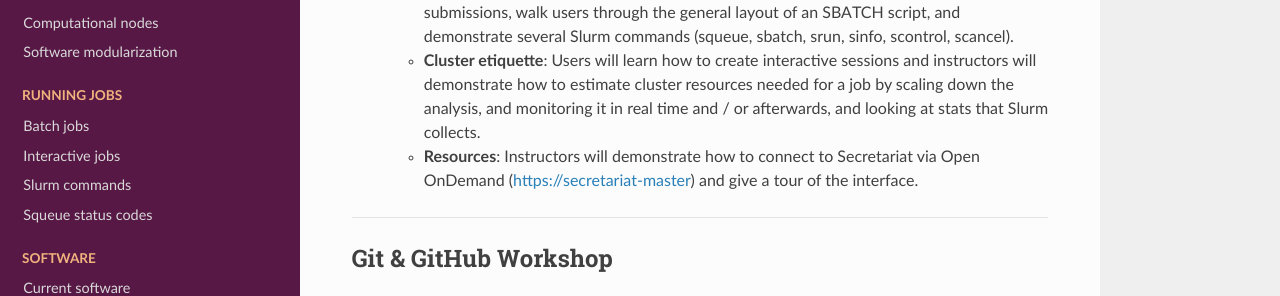
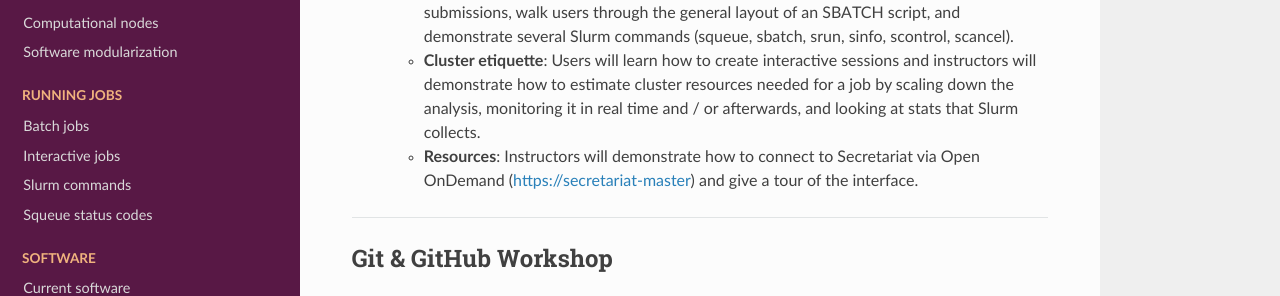
Before and after one commit to amalgamaria/secretariat, a Sphinx documentation site: the page built from docs/additional-resources/workshops.rst, in a window 1280 px wide and 900 px high, scrolled down 1125 px. Shown: the part 207-503 px from the top of the window. Built offline with Sphinx 7.4.7 and the Read the Docs theme 2.0.0, drawn with Linux system fonts in a browser that asks for light colours; pages that are not in the unit, such as notebooks, are missing from menus.

Commit message:
Fix typo in HPCC Basics Day 3

```diff
--- a/docs/additional-resources/workshops.rst
+++ b/docs/additional-resources/workshops.rst
@@ -40,7 +40,7 @@ The HPCC Basics Workshop is divided into 3 parts, so participants must attend al
 
    - **Job submission**: Instructors will give recommendations on how to organize a project directory before beginning an analysis. Instructors will explain how Slurm handles job submissions, walk users through the general layout of an SBATCH script, and demonstrate several Slurm commands (squeue, sbatch, srun, sinfo, scontrol, scancel).
 
-   - **Cluster etiquette**: Users will learn how to create interactive sessions and instructors will demonstrate how to estimate cluster resources needed for a job by scaling down the analysis, and monitoring it in real time and / or afterwards, and looking at stats that Slurm collects.
+   - **Cluster etiquette**: Users will learn how to create interactive sessions and instructors will demonstrate how to estimate cluster resources needed for a job by scaling down the analysis, monitoring it in real time and / or afterwards, and looking at stats that Slurm collects.
 
    - **Resources**: Instructors will demonstrate how to connect to Secretariat via Open OnDemand (https://secretariat-master) and give a tour of the interface.
 
```
